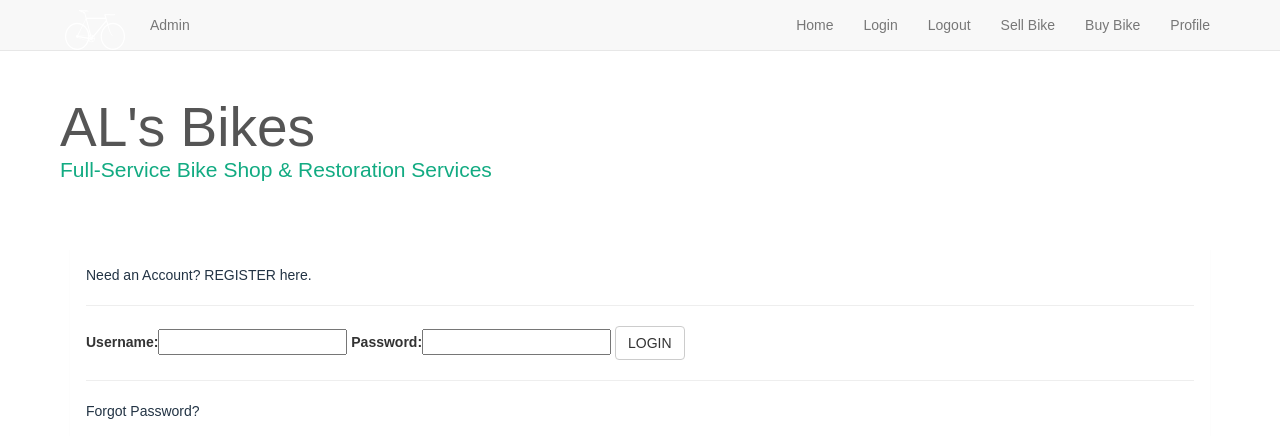
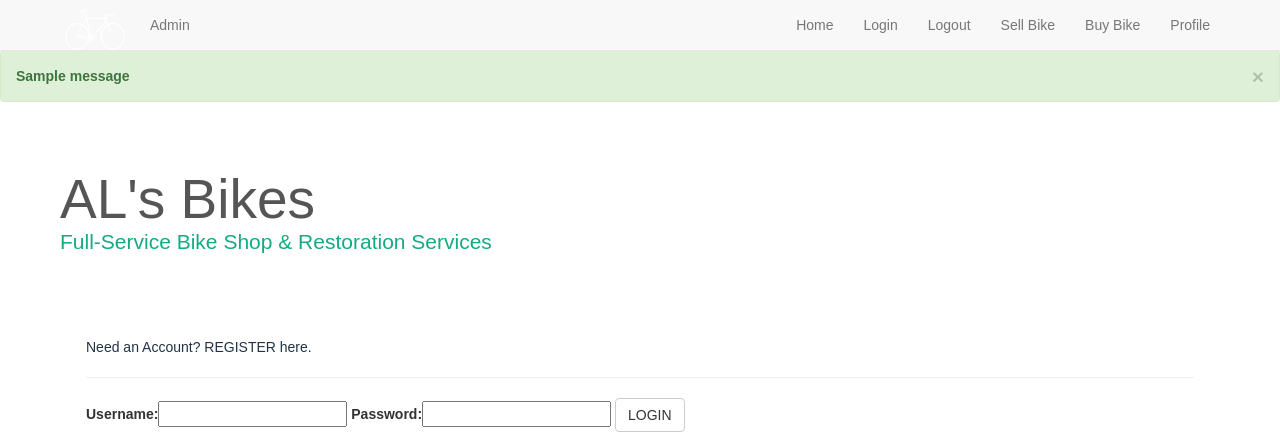
Before and after one commit to MACmidiDEV/ALs-Bikes, a Django app: page /accounts/login/ in a window 1280 px wide. Shown: the top 436 px of the page. Run offline with Django 3.2, Linux system fonts and the light colour scheme; tables that the repository leaves empty hold one stand-in row (values such as "Sample post"); one stand-in notice (Sample message) is shown; some libraries are stand-ins or nearby versions.

Commit message:
fixDeploy

```diff
--- a/accounts/views.py
+++ b/accounts/views.py
@@ -16,11 +16,11 @@ def myadmin(request):
 def logout(request):
     auth.logout(request)
     messages.success(request, "Sucessfully Logged OUT.")
-    return redirect(reverse('strains'))
+    return redirect(reverse('forsale_bikes'))
 
 def login(request):
     if request.user.is_authenticated:
-        return redirect(reverse('strains'))
+        return redirect(reverse('forsale_bikes'))
     if request.method == "POST":
         login_form = UserLoginForm(request.POST)
         if login_form.is_valid():
@@ -29,7 +29,7 @@ def login(request):
         if user:
             auth.login(user=user, request=request)
             messages.success(request, "Sucessfully Logged IN.")
-            return redirect(reverse('strains'))
+            return redirect(reverse('forsale_bikes'))
         else:
             login_form.add_error(None, "Username or Password Inncorrect")
     else:
@@ -38,7 +38,7 @@ def login(request):
 
 def registration(request):
     if request.user.is_authenticated:
-        return redirect(reverse('strains'))
+        return redirect(reverse('forsale_bikes'))
     if request.method == "POST":
         registration_form = UserRegistrationForm(request.POST)
         if registration_form.is_valid():
@@ -48,7 +48,7 @@ def registration(request):
             if user:
                 auth.login(user=user, request=request)
                 messages.success(request, "Thank you for registering")
-                return redirect(reverse('strains'))
+                return redirect(reverse('forsale_bikes'))
             else:
                 messages.error(request, "Registration failed please try again later.")
     registration_form = UserRegistrationForm()
--- a/templates/base.html
+++ b/templates/base.html
@@ -38,6 +38,16 @@
                 </div>
             </div>
         </nav>
+
+        {% if messages %}
+        <div class="alert alert-success fade in">
+            <a href="#" class="close" data-dismiss="alert" aria-label="close">×</a>
+            {% for message in messages %}
+            <p><strong>{{message}}</strong></p>
+            {% endfor %}
+            {{message}}
+        </div>
+        {% endif %}
 
         <div id="masthead">
             <div class="container">
```
Also changed, not shown: 1 other file.
